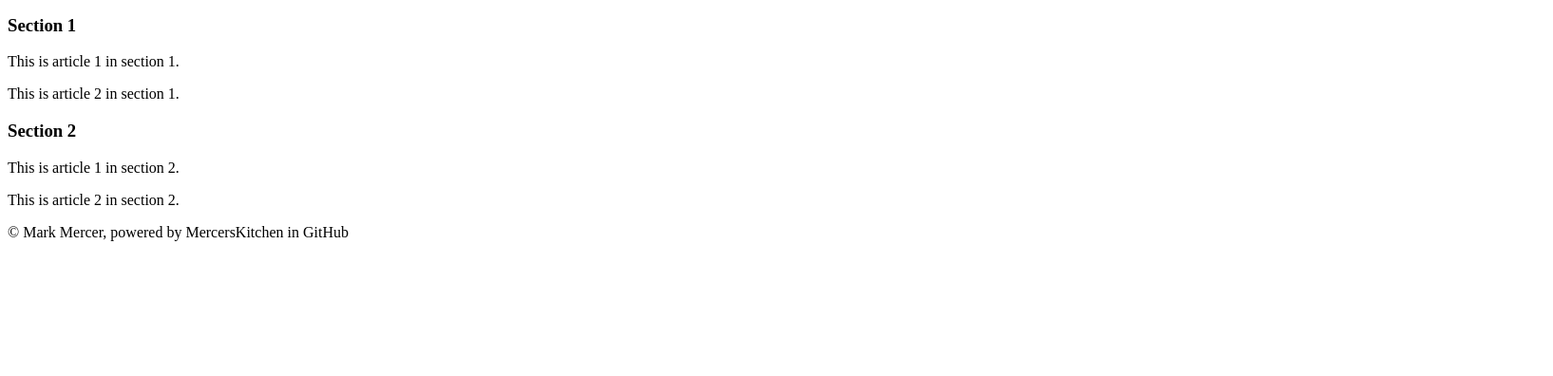
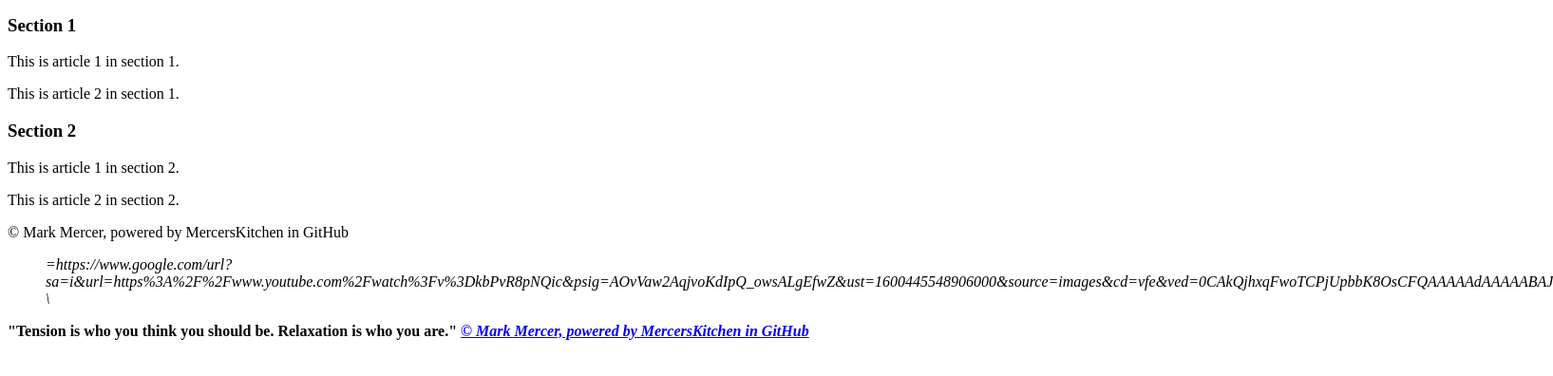
Before and after one commit to Cezar333333/CS10-Q1-Websites-Sandbox, a plain HTML site: page html.lessons/childPages/Template.html in a window 1280 px wide. Shown: the part 148-544 px from the top of the page at 95% size, 1635 px wide, since content can reach past the window. Drawn offline with Linux system fonts and the light colour scheme.

Commit message:
Update Template.html

```diff
--- a/html.lessons/childPages/Template.html
+++ b/html.lessons/childPages/Template.html
@@ -52,4 +52,19 @@
 
 </footer>
 
- </html>
+ <blockquote> <cite>=https://www.google.com/url?sa=i&url=https%3A%2F%2Fwww.youtube.com%2Fwatch%3Fv%3DkbPvR8pNQic&psig=AOvVaw2AqjvoKdIpQ_owsALgEfwZ&ust=1600445548906000&source=images&cd=vfe&ved=0CAkQjhxqFwoTCPjUpbbK8OsCFQAAAAAdAAAAABAJ
+  <!--<data accessed: 20200917-->\
+
+
+</blockquote>
+
+<p>
+   <strong> "Tension is who you think you should be. Relaxation is who you are."
+    <em> <a href="https://www.google.com/url?sa=i&url=https%3A%2F%2Fwww.youtube.com%2Fwatch%3Fv%3DkbPvR8pNQic&psig=AOvVaw2AqjvoKdIpQ_owsALgEfwZ&ust=1600445548906000&source=images&cd=vfe&ved=0CAkQjhxqFwoTCPjUpbbK8OsCFQAAAAAdAAAAABAJ"
+
+     <p>&copy Mark Mercer, powered by MercersKitchen in GitHub
+
+  </footer>
+
+
+  </html>
```
